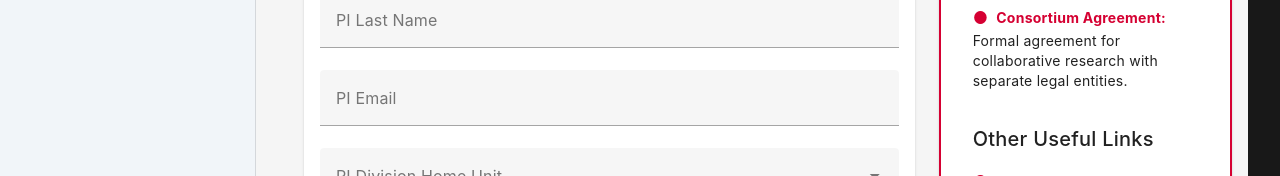
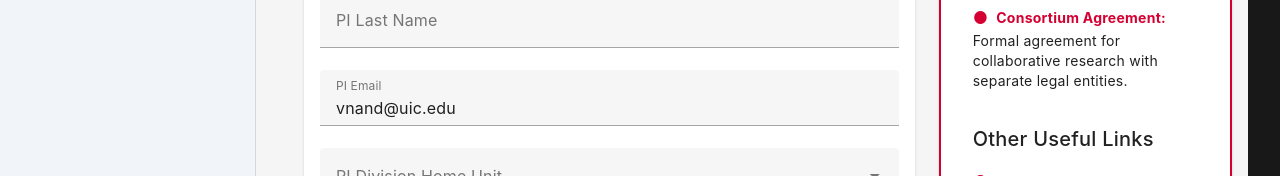
Before and after one commit to Vedant1202/grant-management-system, a Vue app in the folder Frontend/: page /new-grant-proposal in a window 1280 px wide. Both pictures are taken after a click on the button "LOGIN WITH UIC NETID". Shown: the part 498-674 px from the top of the page. Built offline with nearby package versions, Linux system fonts and the light colour scheme.

Commit message:
edit email

```diff
--- a/Frontend/src/components/NewGrantProposal.vue
+++ b/Frontend/src/components/NewGrantProposal.vue
@@ -35,7 +35,7 @@
                 label="PI Last Name"
                 required
               ></v-text-field>
-              <v-text-field v-model="formData.piEmail" label="PI Email" required></v-text-field>
+              <v-text-field v-model="formData.piEmail" readonly label="PI Email" required></v-text-field>
               <v-select
                 v-model="formData.piDivision"
                 :items="[
@@ -588,6 +588,7 @@
 <script>
 import moment from 'moment'
 import { useGrantProposalsStore } from '@/stores/grantProposals'
+import { useUserStore } from '@/stores/user'
 import { API_BASE_URL } from '@/config/config'
 
 export default {
@@ -603,7 +604,7 @@ export default {
       formData: {
         piFirstName: '',
         piLastName: '',
-        piEmail: '',
+        piEmail: 'vnand@uic.edu',
         piDivision: null,
         sponsorDeadlineDate: new Date(),
         sponsorDeadlineTime: '',
@@ -632,6 +633,12 @@ export default {
       },
       formattedSponsorDeadline: '',
     }
+  },
+  computed: {
+    user() {
+      const userStore = useUserStore()
+      return userStore.user
+    },
   },
   methods: {
     updateFormattedProjectStartDate() {
@@ -681,7 +688,7 @@ export default {
       this.formData = {
         piFirstName: 'Alice',
         piLastName: 'Johnson',
-        piEmail: 'alice.johnson@uic.edu',
+        piEmail: this.user.email,
         piDivision: 'Cardiology',
         sponsorDeadlineDate: new Date(),
         sponsorDeadlineTime: '17:00',
@@ -742,7 +749,7 @@ export default {
             this.formData = {
               piFirstName: '',
               piLastName: '',
-              piEmail: '',
+              piEmail: this.user.email,
               piDivision: null,
               sponsorDeadlineDate: new Date(),
               sponsorDeadlineTime: '',
--- a/Frontend/src/stores/user.js
+++ b/Frontend/src/stores/user.js
@@ -4,7 +4,7 @@ import { rolePermissions } from '../rolePermissions'
 export const useUserStore = defineStore('user', {
   state: () => ({
     user: {
-      email: 'pi@example.com', // Mock user email
+      email: 'vnand@uic.edu', // Mock user email
       role: 'PI', // Mock role: 'Grant Admin', 'Grant Manager', 'PI', 'Proxy PI', 'Team Member'.
       division: 'Cardiology',
     },
```
